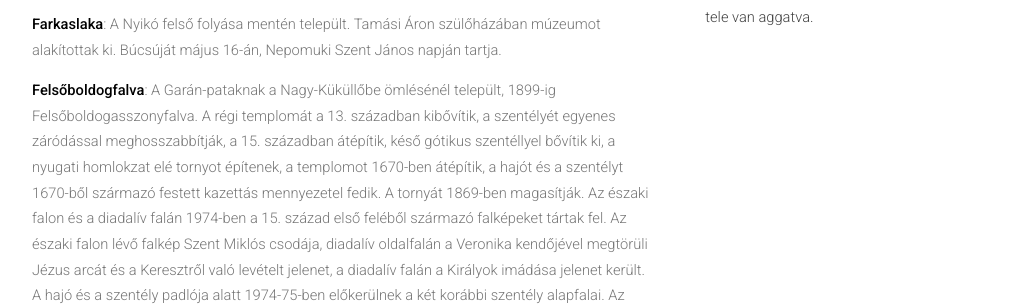
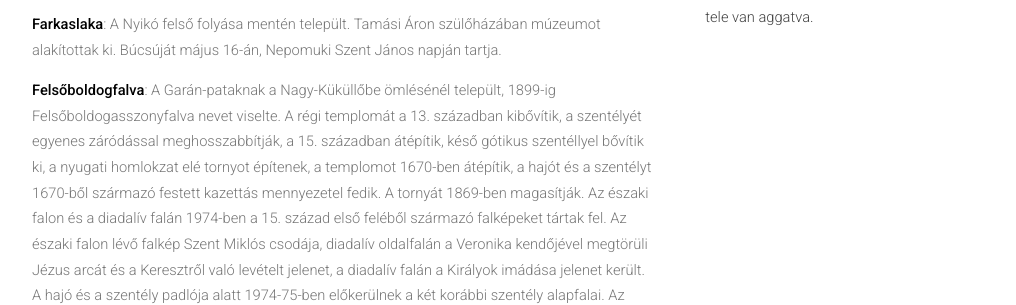
Before and after one commit to siculia/siculia.github.io, a Jekyll site: the page built from siculia-udvarhelyszek.html, in a window 1280 px wide and 900 px high, scrolled down 4028 px. Shown: the part 179-484 px from the top of the window, without its empty margins (128-1144 px from the left). Built offline with Jekyll 4.4.1, drawn with Linux system fonts in a browser that asks for light colours; nearby versions of some CDN libraries; library files that are not in the unit come from our copies; some of the changed text lies outside the part shown.

Commit message:
Felsőboldogfalva+

```diff
--- a/siculia-udvarhelyszek.html
+++ b/siculia-udvarhelyszek.html
@@ -86,7 +86,7 @@ layout: default
 							<p style="text-align: left;"><b>Ége</b>: A Nagy-patak, másként Ége-patak fejében fekszik. Református temploma a Kápolnadombon 1784-92 között épült fel.</p>
 							<p style="text-align: left;"><b>Énlaka</b>: A Kis- és a Nagyküküllő vízválasztóján, a Gagy-patak fejében települt, Etéd községhez tartozik. Kőfallal körülvett temploma a 15. század második felében épült, 1661-ben boltozata leomlik, az unitárius templom virágdíszes, festett kazettás mennyezete 1668-ban épül fel. Az Orbán Balázs által 1864-ben felfedezett, székely rovásírással készült „Egy az Isten. Georgyius Musnai diakon.” felirat ekkor készült Muzsnai Dakó György festő keze által. A templom kerítésfala 1745-ben épül fel, templomtornya 1830 és 1833 között épült fel, övpárkányokkal tagolt gúlasisak fedi. A templom 1976. évi, a szentélyben végzett feltárásakor a mai középkori templomnál jóval korábbi építmény alapfalait találták meg, a padlózat alól római kori sír és két fogadalmi oltárkő kerül elő, amelyet a diadalív déli falának padlószintjébe építettek be. A településen eredeti formájában megmaradt, a székely népi építészeti örökség részét képező régi tornácos, körtornácos vagy homloktornácos házak állnak.</p>
 							<p style="text-align: left;"><b>Farkaslaka</b>: A Nyikó felső folyása mentén települt. Tamási Áron szülőházában múzeumot alakítottak ki. Búcsúját május 16-án, Nepomuki Szent János napján tartja.</p>
-							<p style="text-align: left;"><b>Felsőboldogfalva</b>: A Garán-pataknak a Nagy-Küküllőbe ömlésénél települt, 1899-ig Felsőboldogasszonyfalva. A régi templomát a 13. században kibővítik, a szentélyét egyenes záródással meghosszabbítják, a 15. században átépítik, késő gótikus szentéllyel bővítik ki, a nyugati homlokzat elé tornyot építenek, a templomot 1670-ben átépítik, a hajót és a szentélyt 1670-ből származó festett kazettás mennyezetel fedik. A tornyát 1869-ben magasítják. Az északi falon és a diadalív falán 1974-ben a 15. század első feléből származó falképeket tártak fel. Az északi falon lévő falkép Szent Miklós csodája, diadalív oldalfalán a Veronika kendőjével megtörüli Jézus arcát és a Keresztről való levételt jelenet, a diadalív falán a Királyok imádása jelenet került. A hajó és a szentély padlója alatt 1974-75-ben előkerülnek a két korábbi szentély alapfalai. Az úrasztala 1789-ből, a szószék rokokó koronája 1807-ből származik. A templom orgonáját a brassói Nagy József építette 1894-ben, 1895-ben szentelik fel. A két meglévő harangja 1925-ben Resicabányán készült.</p>
+							<p style="text-align: left;"><b>Felsőboldogfalva</b>: A Garán-pataknak a Nagy-Küküllőbe ömlésénél települt, 1899-ig Felsőboldogasszonyfalva nevet viselte. A régi templomát a 13. században kibővítik, a szentélyét egyenes záródással meghosszabbítják, a 15. században átépítik, késő gótikus szentéllyel bővítik ki, a nyugati homlokzat elé tornyot építenek, a templomot 1670-ben átépítik, a hajót és a szentélyt 1670-ből származó festett kazettás mennyezetel fedik. A tornyát 1869-ben magasítják. Az északi falon és a diadalív falán 1974-ben a 15. század első feléből származó falképeket tártak fel. Az északi falon lévő falkép Szent Miklós csodája, diadalív oldalfalán a Veronika kendőjével megtörüli Jézus arcát és a Keresztről való levételt jelenet, a diadalív falán a Királyok imádása jelenet került. A hajó és a szentély padlója alatt 1974-75-ben előkerülnek a két korábbi szentély alapfalai. Az úrasztala 1789-ből, a szószék rokokó koronája 1807-ből származik. A templom orgonáját a brassói Nagy József építette 1894-ben, 1895-ben szentelik fel. A két meglévő harangja 1925-ben Resicabányán készült.</p>
 							<p style="text-align: left;"><b>Felsősófalva</b>: A Korond patak jobb oldalán települt.</p>
 							<p style="text-align: left;"><b>Fenyéd</b>: A Nagy-Küküllő és a Fenyéd-patak összefolyásánál települt, Küküllőkeményfalva tartozik hozzá. Új római katolikus temploma 1763-ban épült a korábbi középkori templom helyére, 1926-ban kibővítik, a búcsúját Szentháromság vasárnapján tartja.
 							<p style="text-align: left;"><b>Fenyőkút</b>: Sóvidéki szórványtelepülés, Korond tízese volt. Fatemplomának védőszentje Szent Bertalan apostol. A település északkeleti határában találjuk a negyven hektáros, védettség alatt álló Fenyőkúti tőzeglápot, amelyen 2013-ben tanösvényt létesítettek. A szórványtelepülésen élők fő foglalkozása a havasi állattenyésztés.</p>
```
